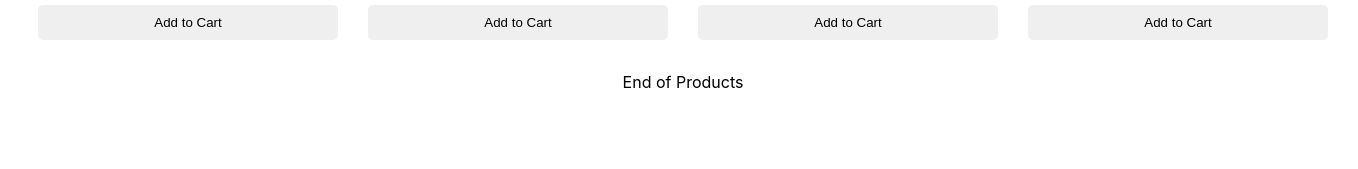
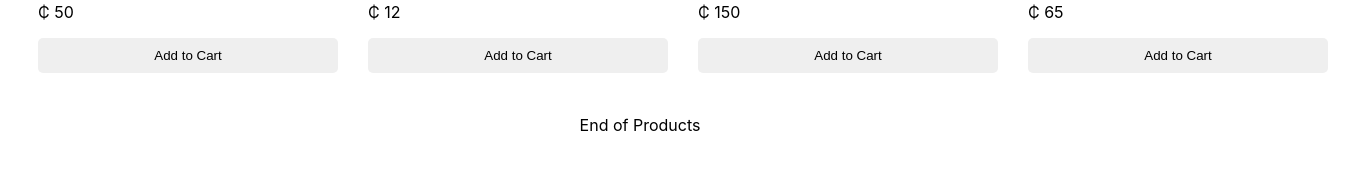
Before and after one commit to missbaah/Backslash-code-challenge, a React (Vite) app: page / in a window 1280 px wide. Shown: the part 1435-1604 px from the top of the page, 1358 px wide, since content can reach past the window. Before the commit the page ends 1549 px from the top, so only its background shows below. Built offline with nearby package versions, Linux system fonts and the light colour scheme; a web font is replaced by a local one.

Commit message:
style changes

```diff
--- a/src/App.css
+++ b/src/App.css
@@ -2,9 +2,9 @@
   margin: 0;
 }
 
-body {
+/* body {
   height: 100vh;
-}
+} */
 
 h4,
 p {
@@ -20,18 +20,13 @@ nav {
   display: flex;
   justify-content: space-between;
   padding: 18px 50px;
-  position: fixed;
-  top: 0px;
-  left: 0px;
-  width: 80vw;
   background-color: white;
   z-index: 1;
 }
 
 main {
-  position: absolute;
-  top: 50px;
-  margin-bottom: 50px;
+  margin-top: 50px;
+  margin-bottom: 100px;
 }
 
 img {
@@ -131,7 +126,7 @@ span {
 
 main .end-text {
   text-align: center;
-  margin: 20px 0px;
+  margin: 40px 0px;
 }
 
 main .pop-up {
@@ -157,6 +152,18 @@ main .active {
     grid-template-columns: 1fr;
   }
 
+  nav {
+    display: flex;
+    justify-content: space-between;
+    padding: 18px 50px;
+    position: fixed;
+    top: 0px;
+    left: 0px;
+    width: 80vw;
+    background-color: white;
+    z-index: 1;
+  }
+
   .filter-btns {
     width: 90%;
     margin: 20px;
--- a/src/components/Store.jsx
+++ b/src/components/Store.jsx
@@ -53,6 +53,7 @@ const Store = () => {
 
   return (
     <main>
+      <section>
         <h1>Shop the lastest items</h1>
         <section className="filter-btns">
           Filter By
@@ -65,6 +66,7 @@ const Store = () => {
         <section className="grid-container">{ListofProducts}</section>
         <PopUp trigger={handleAdd} showPopup={showPopup} />
         <p className="end-text">End of Products</p>
+      </section>
     </main>
   );
 };
```
Lines whose indentation alone changed are shown as unchanged.
